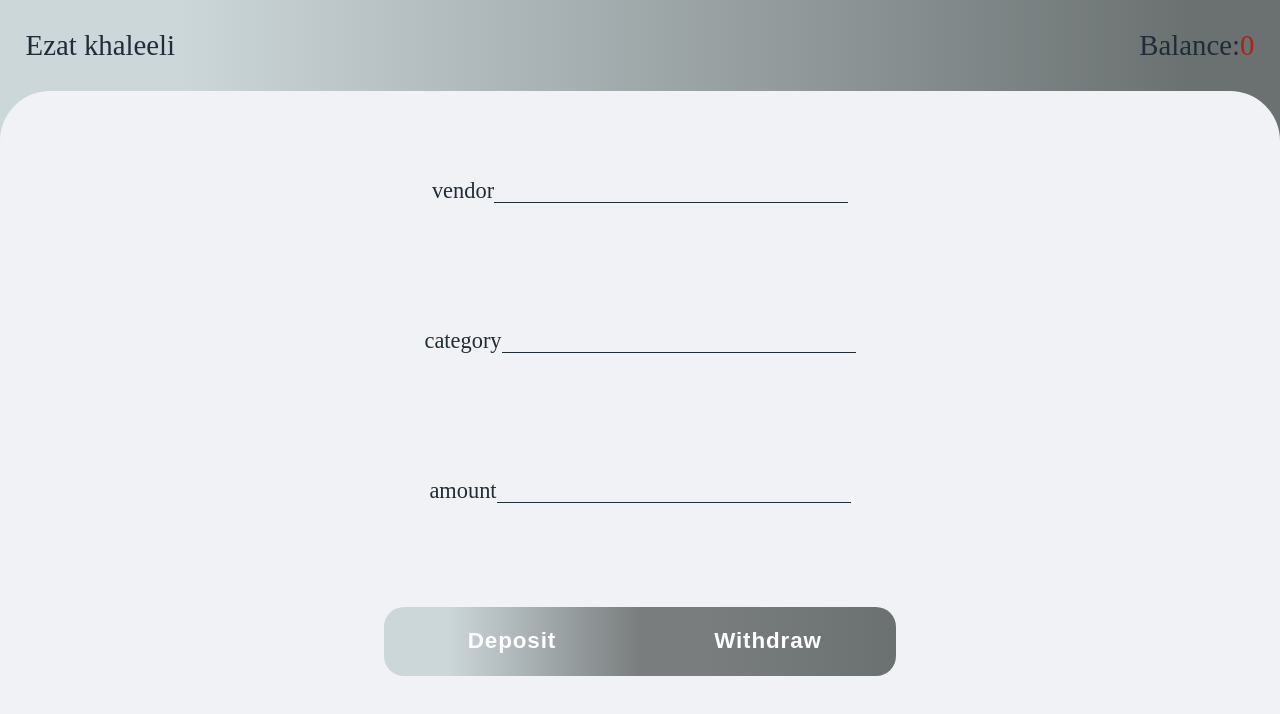
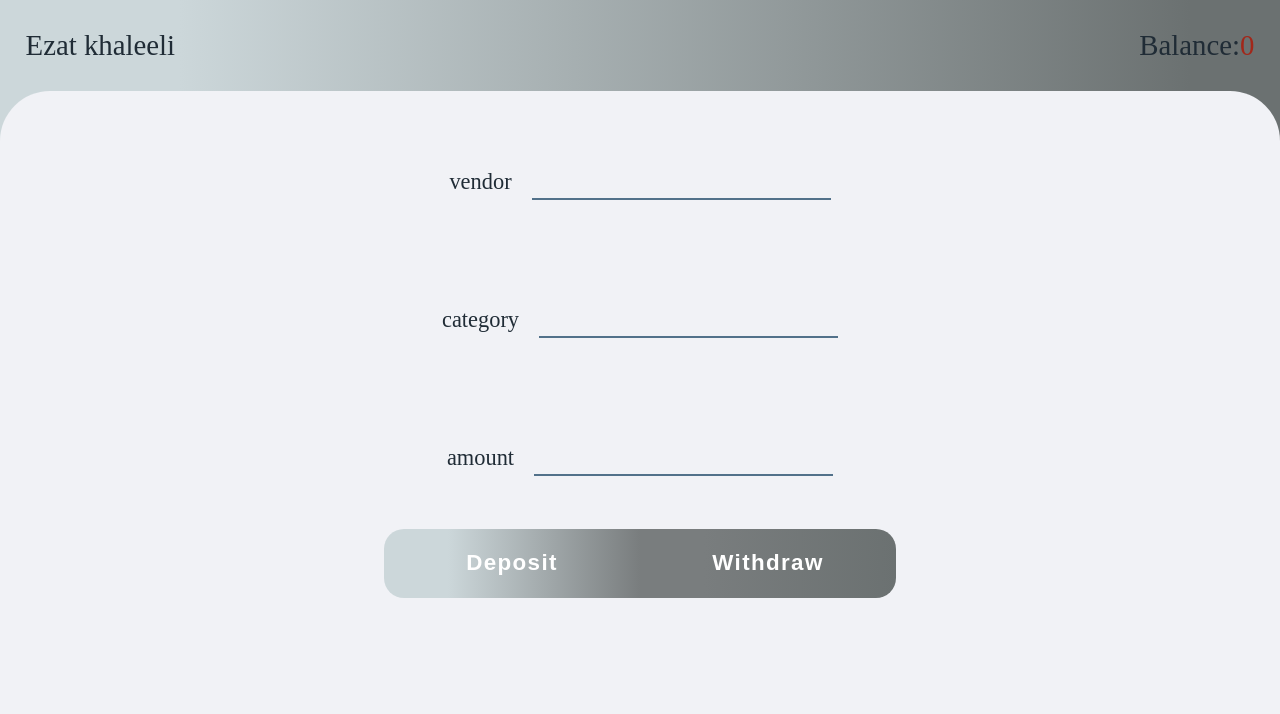
Before and after one commit to ezatkh/react-bank-project, a React (Create React App) app in the folder react-bank/: page /operation in a window 1280 px wide. Shown: the top 714 px of the page. Built offline with nearby package versions, Linux system fonts and the light colour scheme; no server answers; a web font is replaced by a local one.

Commit message:
finish connect & edit some css

```diff
--- a/react-bank/src/App.js
+++ b/react-bank/src/App.js
@@ -11,33 +11,40 @@ class App extends Component {
       transactions: [],
     };
   }
-  async getTransactions() {
+
+  async postTransactionsToDB(newTransaction) {
+    return axios.post(`http://localhost:8000/transaction`, newTransaction);
+  }
+  async getTransactionsFromDB() {
     return axios.get("http://localhost:8000/transactions");
+  }
+  async deleteTransactionsFromDB(id) {
+    return await axios.delete(`http://localhost:8000/transaction/${id}`);
   }
 
   async componentDidMount() {
-    const transactionsInfo = await this.getTransactions();
+    const transactionsInfo = await this.getTransactionsFromDB();
     this.setState({ transactions: transactionsInfo.data });
   }
-  deleteTransaction = (transaction) => {
-    let toModefyTransactions = [...this.state.transactions];
-    for (let index in toModefyTransactions) {
-      if (toModefyTransactions[index].vendor === transaction) {
-        toModefyTransactions.splice(index, 1);
+
+  deleteTransaction = (id) => {
+    let allTransactions = [...this.state.transactions];
+    for (let index in allTransactions) {
+      if (allTransactions[index]._id === id) {
+        this.deleteTransactionsFromDB(id).then(() => {
+          this.componentDidMount();
+        });
         break;
       }
     }
-    this.setState({
-      transactions: toModefyTransactions,
+  };
+
+  addTransaction = (newTransaction) => {
+    this.postTransactionsToDB(newTransaction).then(() => {
+      this.componentDidMount();
     });
   };
-  addTransaction = (newTransaction) => {
-    let toModefyTransactions = [...this.state.transactions];
-    toModefyTransactions.push(newTransaction);
-    this.setState({
-      transactions: toModefyTransactions,
-    });
-  };
+
   render() {
     let totalSum = 0;
     let balance;
--- a/react-bank/src/components/Operations.js
+++ b/react-bank/src/components/Operations.js
@@ -10,6 +10,7 @@ class Operations extends Component {
       amountInput: "",
     };
   }
+
   changeVendorInput = (e) => {
     this.setState({
       vendorInput: e.target.value,
@@ -29,6 +30,7 @@ class Operations extends Component {
     let amountInput = this.state.amountInput;
     let vendorInput = this.state.vendorInput;
     let categoryInput = this.state.categoryInput;
+
     if (amountInput && vendorInput && categoryInput) {
       if (!isNaN(amountInput)) {
         let newTransaction = {
--- a/react-bank/src/components/Transaction.js
+++ b/react-bank/src/components/Transaction.js
@@ -2,7 +2,7 @@ import React, { Component } from "react";
 import "../styles/Transaction.css";
 class Transaction extends Component {
   deleteTransaction = () => {
-    this.props.deleteTransaction(this.props.transaction.vendor);
+    this.props.deleteTransaction(this.props.transaction._id);
   };
   render() {
     return (
--- a/react-bank/src/styles/Operations.css
+++ b/react-bank/src/styles/Operations.css
@@ -1,24 +1,30 @@
 .operations{
     color: rgb(32, 44, 54);
     display: grid;
-    grid-template-columns: repeat(1fr 4fr 1fr);
-    grid-auto-rows: 150px;
+grid-template-rows: 2fr 2fr 2fr 1fr;
     align-items: center;
+    align-content: center;
+    align-items: center;
+    display: grid;
+
 }
 input{
+
+    font-family: 'Libre Baskerville', serif;
+    font-size: calc(.7rem + 1vw );
     color:rgb(32, 44, 54);
     background-color: transparent;
     outline: 0;
     border: 0;
-    border-bottom: 1px solid rgb(32, 44, 54);
-    width: 350px;
+    border-bottom: 2px inset rgb(32, 44, 54);
+    margin-left: 20px;
 }
 button{
     border-width: 0;
     color: #FFFFFF;
     cursor: pointer;
     font-weight: 700;
-    letter-spacing: .04em;
+    letter-spacing: .06em;
     height:  calc(2.8rem + 3vh );
 width: calc(4rem + 15vw );
 font-size: calc(.6rem + 1vw );
@@ -43,5 +49,7 @@ background: rgba(204,215,218,1);
 
 }
 .in{
+    display: flex;
+    align-content: center;
     justify-self: center;
 }
--- a/react-bank/src/styles/Transactions.css
+++ b/react-bank/src/styles/Transactions.css
@@ -6,6 +6,10 @@
     color: #a22719;
     font-weight: bold;
     font-size: calc(1rem + 1vw );
+    cursor: pointer;
+}
+.fa:hover{
+   color: #d22d1b;
 }
 .btn{
 font-size: calc(0.6rem + 1vw );
```
